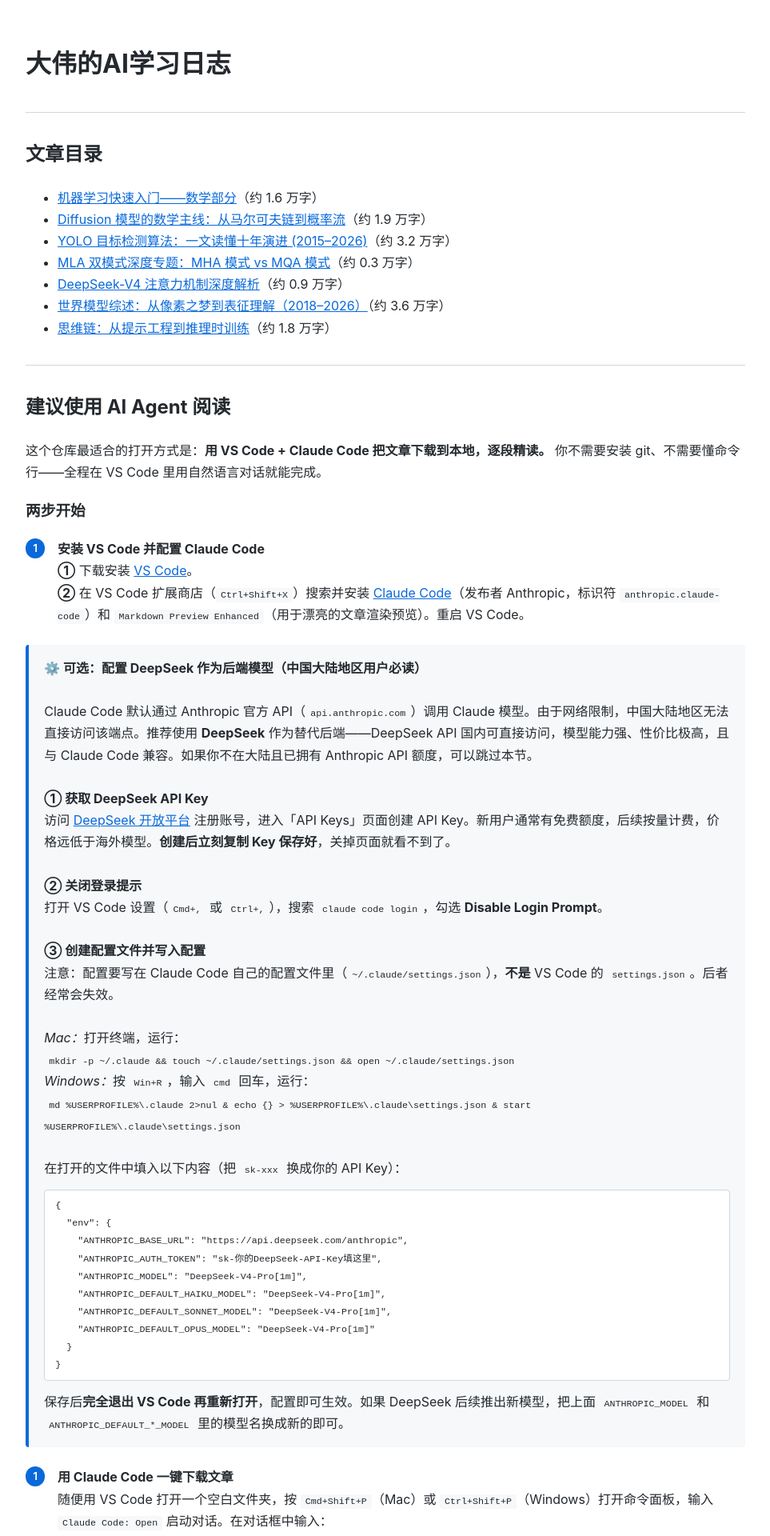
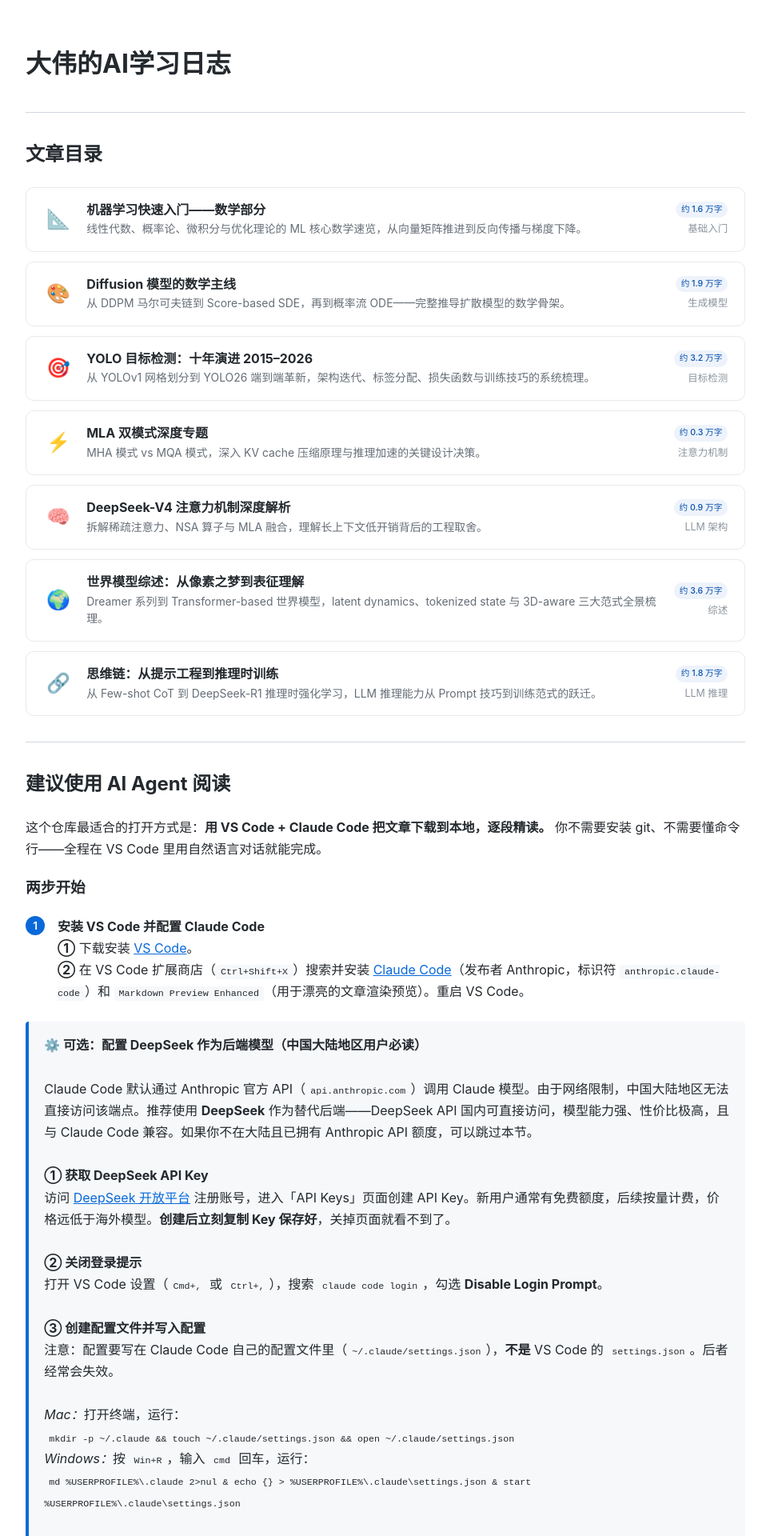
Before and after one commit to liuwwei3/liuwwei3.github.io, a Jekyll site: the page built from index.md, in a window 1280 px wide. Shown: the top 1920 px of the page at 80% size, without its empty margins (158-1121 px from the left). Built offline with Jekyll 4.4.1, drawn with Linux system fonts in a browser that asks for light colours.

Commit message:
美化文章目录：单列横向卡片布局，每篇增加图标与简介
- 文章列表从纯 ul 改为卡片式单列布局，每行含图标/标题/简介/字数/分类
- 整张卡片可点击跳转
- 卡片悬停产生上浮 + 蓝色阴影 + 边框变色效果
- 标题精简，新增分类标签（基础入门/生成模型/目标检测/注意力机制等）

Co-Authored-By: Claude <noreply@anthropic.com>

```diff
--- a/index.md
+++ b/index.md
@@ -8,6 +8,76 @@ title: 大伟的AI学习日志
   .ai-steps li { counter-increment: step; list-style: none; margin-bottom: 1em; padding-left: 2.5em; position: relative; }
   .ai-steps li::before { content: counter(step); position: absolute; left: 0; top: 0; width: 1.8em; height: 1.8em; background: #0969da; color: #fff; border-radius: 50%; text-align: center; line-height: 1.8em; font-weight: 600; font-size: 0.85em; }
   hr { border: 0; border-top: 1px solid #d0d7de; margin: 2em 0; }
+
+  /* 文章卡片列表 */
+  .post-list {
+    display: flex;
+    flex-direction: column;
+    gap: 0.75em;
+    margin: 1.2em 0;
+  }
+  .post-card {
+    background: #fff;
+    border: 1px solid #e8eaed;
+    border-radius: 10px;
+    padding: 1em 1.3em;
+    transition: transform 0.12s ease, box-shadow 0.12s ease, border-color 0.12s ease;
+    display: flex;
+    align-items: center;
+    gap: 1em;
+  }
+  .post-card:hover {
+    transform: translateY(-1px);
+    box-shadow: 0 4px 16px rgba(9,105,218,0.08), 0 1px 3px rgba(0,0,0,0.03);
+    border-color: #b6c8e5;
+  }
+  .post-card-icon {
+    font-size: 1.5em;
+    flex-shrink: 0;
+    width: 1.6em;
+    text-align: center;
+  }
+  .post-card-body {
+    flex: 1;
+    min-width: 0;
+  }
+  .post-card-title {
+    font-weight: 650;
+    font-size: 1em;
+    line-height: 1.45;
+    margin-bottom: 0.15em;
+  }
+  .post-card-title a {
+    color: #1a1a2e;
+    text-decoration: none;
+  }
+  .post-card-title a:hover {
+    color: #0969da;
+  }
+  .post-card-desc {
+    font-size: 0.87em;
+    color: #656d76;
+    line-height: 1.55;
+  }
+  .post-card-meta {
+    flex-shrink: 0;
+    display: flex;
+    flex-direction: column;
+    align-items: flex-end;
+    gap: 0.25em;
+    font-size: 0.78em;
+    color: #8b949e;
+  }
+  .post-card-tag {
+    display: inline-block;
+    background: #eef3fb;
+    color: #0550ae;
+    border-radius: 20px;
+    padding: 0.12em 0.65em;
+    font-size: 0.85em;
+    font-weight: 500;
+    white-space: nowrap;
+  }
 </style>
 
 # 大伟的AI学习日志
@@ -16,13 +86,107 @@ title: 大伟的AI学习日志
 
 ## 文章目录
 
-- [机器学习快速入门——数学部分](blogs/math-primer-for-ml)（约 1.6 万字）
-- [Diffusion 模型的数学主线：从马尔可夫链到概率流](blogs/diffusion-math)（约 1.9 万字）
-- [YOLO 目标检测算法：一文读懂十年演进 (2015–2026)](blogs/YOLO-Complete-Learning-Guide)（约 3.2 万字）
-- [MLA 双模式深度专题：MHA 模式 vs MQA 模式](blogs/mla_modes_deep_dive)（约 0.3 万字）
-- [DeepSeek-V4 注意力机制深度解析](blogs/dsv4_att)（约 0.9 万字）
-- [世界模型综述：从像素之梦到表征理解（2018–2026）](blogs/world-models-survey)（约 3.6 万字）
-- [思维链：从提示工程到推理时训练](blogs/cot-survey)（约 1.8 万字）
+<div class="post-list">
+
+  <a href="blogs/math-primer-for-ml" style="text-decoration:none; color:inherit;">
+  <div class="post-card">
+    <div class="post-card-icon">📐</div>
+    <div class="post-card-body">
+      <div class="post-card-title">机器学习快速入门——数学部分</div>
+      <div class="post-card-desc">线性代数、概率论、微积分与优化理论的 ML 核心数学速览，从向量矩阵推进到反向传播与梯度下降。</div>
+    </div>
+    <div class="post-card-meta">
+      <span class="post-card-tag">约 1.6 万字</span>
+      <span>基础入门</span>
+    </div>
+  </div>
+  </a>
+
+  <a href="blogs/diffusion-math" style="text-decoration:none; color:inherit;">
+  <div class="post-card">
+    <div class="post-card-icon">🎨</div>
+    <div class="post-card-body">
+      <div class="post-card-title">Diffusion 模型的数学主线</div>
+      <div class="post-card-desc">从 DDPM 马尔可夫链到 Score-based SDE，再到概率流 ODE——完整推导扩散模型的数学骨架。</div>
+    </div>
+    <div class="post-card-meta">
+      <span class="post-card-tag">约 1.9 万字</span>
+      <span>生成模型</span>
+    </div>
+  </div>
+  </a>
+
+  <a href="blogs/YOLO-Complete-Learning-Guide" style="text-decoration:none; color:inherit;">
+  <div class="post-card">
+    <div class="post-card-icon">🎯</div>
+    <div class="post-card-body">
+      <div class="post-card-title">YOLO 目标检测：十年演进 2015–2026</div>
+      <div class="post-card-desc">从 YOLOv1 网格划分到 YOLO26 端到端革新，架构迭代、标签分配、损失函数与训练技巧的系统梳理。</div>
+    </div>
+    <div class="post-card-meta">
+      <span class="post-card-tag">约 3.2 万字</span>
+      <span>目标检测</span>
+    </div>
+  </div>
+  </a>
+
+  <a href="blogs/mla_modes_deep_dive" style="text-decoration:none; color:inherit;">
+  <div class="post-card">
+    <div class="post-card-icon">⚡</div>
+    <div class="post-card-body">
+      <div class="post-card-title">MLA 双模式深度专题</div>
+      <div class="post-card-desc">MHA 模式 vs MQA 模式，深入 KV cache 压缩原理与推理加速的关键设计决策。</div>
+    </div>
+    <div class="post-card-meta">
+      <span class="post-card-tag">约 0.3 万字</span>
+      <span>注意力机制</span>
+    </div>
+  </div>
+  </a>
+
+  <a href="blogs/dsv4_att" style="text-decoration:none; color:inherit;">
+  <div class="post-card">
+    <div class="post-card-icon">🧠</div>
+    <div class="post-card-body">
+      <div class="post-card-title">DeepSeek-V4 注意力机制深度解析</div>
+      <div class="post-card-desc">拆解稀疏注意力、NSA 算子与 MLA 融合，理解长上下文低开销背后的工程取舍。</div>
+    </div>
+    <div class="post-card-meta">
+      <span class="post-card-tag">约 0.9 万字</span>
+      <span>LLM 架构</span>
+    </div>
+  </div>
+  </a>
+
+  <a href="blogs/world-models-survey" style="text-decoration:none; color:inherit;">
+  <div class="post-card">
+    <div class="post-card-icon">🌍</div>
+    <div class="post-card-body">
+      <div class="post-card-title">世界模型综述：从像素之梦到表征理解</div>
+      <div class="post-card-desc">Dreamer 系列到 Transformer-based 世界模型，latent dynamics、tokenized state 与 3D-aware 三大范式全景梳理。</div>
+    </div>
+    <div class="post-card-meta">
+      <span class="post-card-tag">约 3.6 万字</span>
+      <span>综述</span>
+    </div>
+  </div>
+  </a>
+
+  <a href="blogs/cot-survey" style="text-decoration:none; color:inherit;">
+  <div class="post-card">
+    <div class="post-card-icon">🔗</div>
+    <div class="post-card-body">
+      <div class="post-card-title">思维链：从提示工程到推理时训练</div>
+      <div class="post-card-desc">从 Few-shot CoT 到 DeepSeek-R1 推理时强化学习，LLM 推理能力从 Prompt 技巧到训练范式的跃迁。</div>
+    </div>
+    <div class="post-card-meta">
+      <span class="post-card-tag">约 1.8 万字</span>
+      <span>LLM 推理</span>
+    </div>
+  </div>
+  </a>
+
+</div>
 
 ---
 
```
